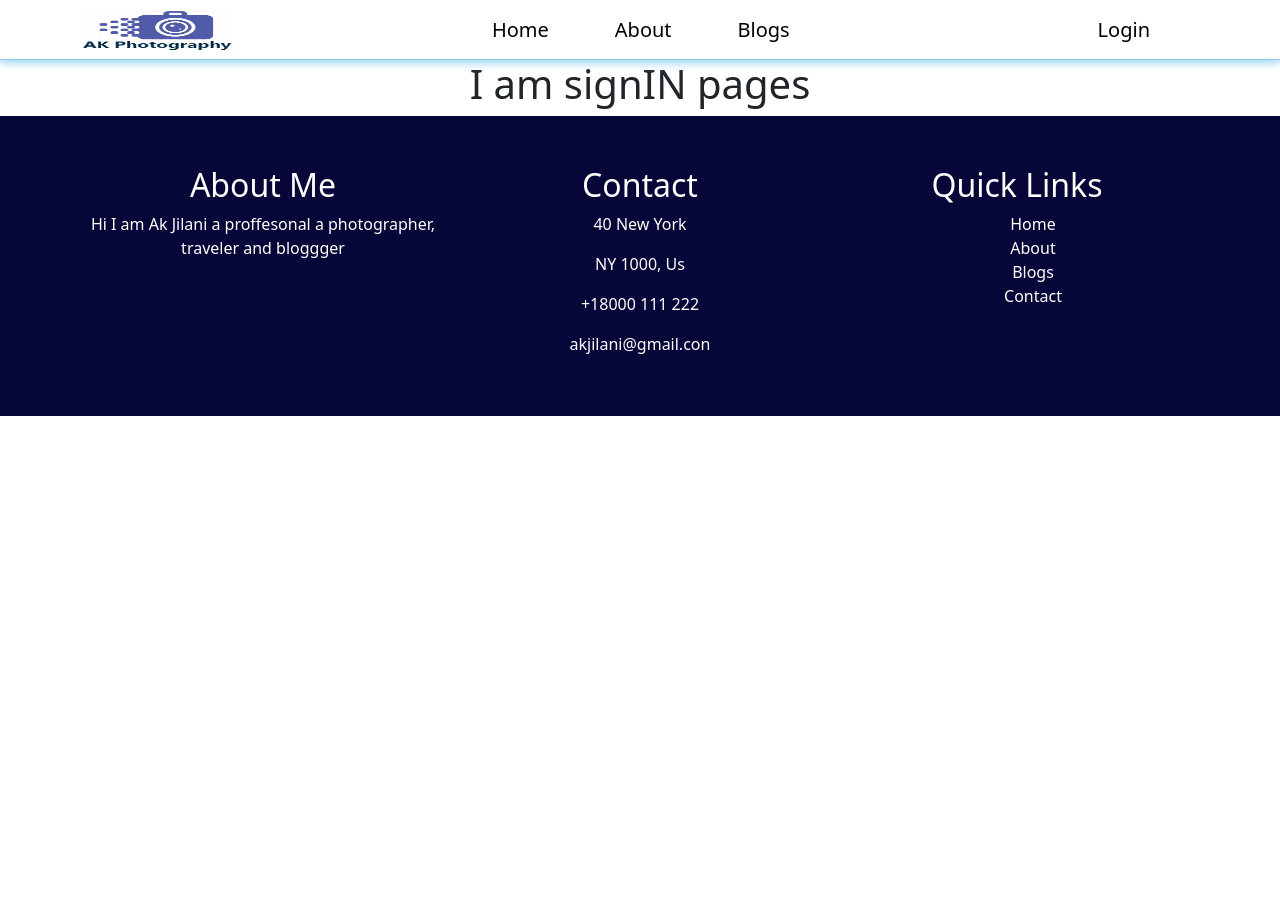
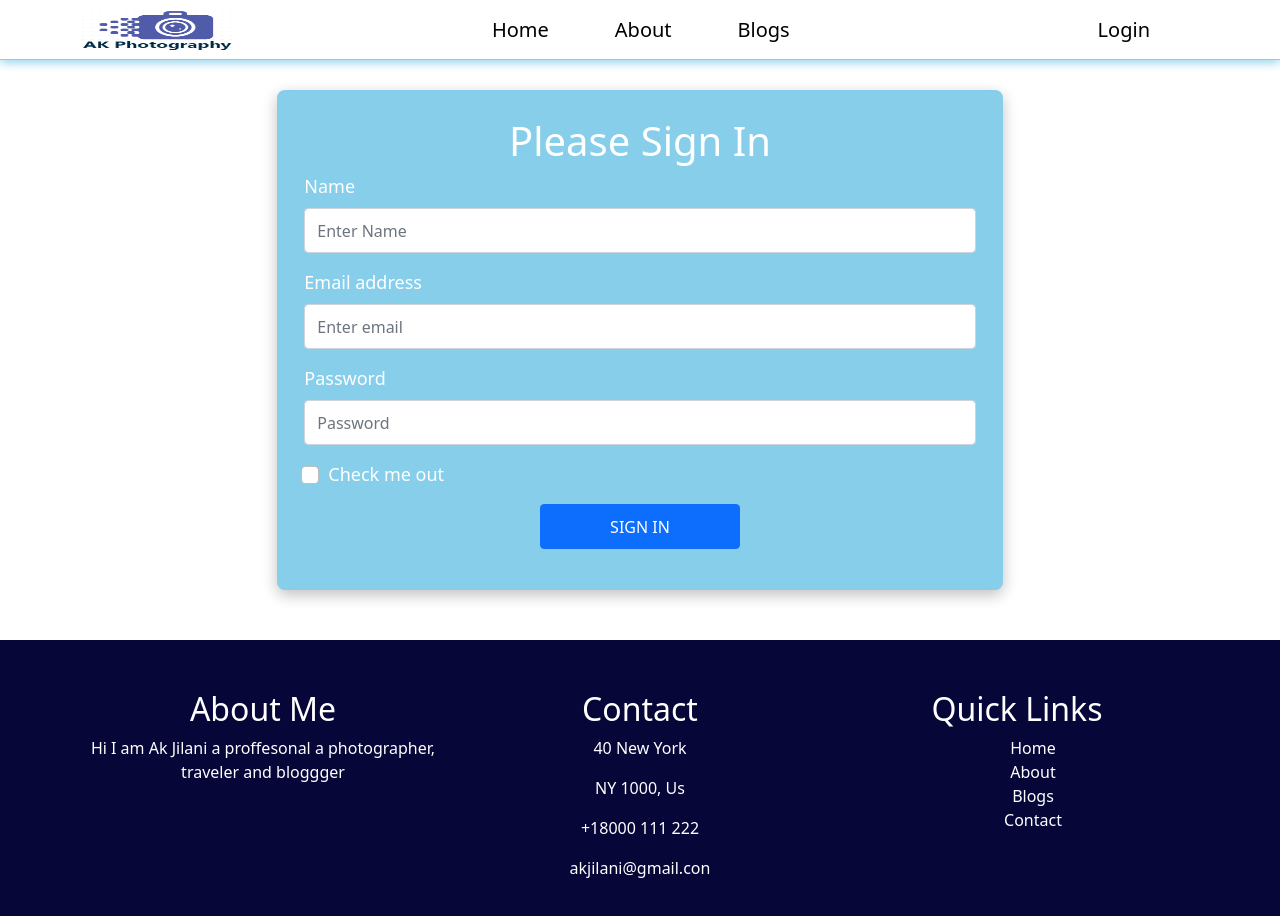
Before and after one commit to akjilani120/ak-photographer, a React (Create React App) app: page /signin in a window 1280 px wide. Shown: the top 916 px of the page. Before the commit the page ends 800 px from the top, so only its background shows below. Built offline with nearby package versions, Linux system fonts and the light colour scheme.

Commit message:
sign In component style finishe

```diff
--- a/src/Pages/Login/Login.js
+++ b/src/Pages/Login/Login.js
@@ -1,9 +1,15 @@
 import React from 'react';
+import { useNavigate } from 'react-router-dom';
 
 const Login = () => {
+    const navigate=useNavigate()
+    const handleSignIn=() =>{
+        navigate("/signin")
+    }
     return (
         <div>
             <h1>I am login page</h1>
+            <button onClick={handleSignIn} className='btn btn-primary'>Have you account</button>
         </div>
     );
 };
--- a/src/Pages/Login/SignIn/SignIn.css
+++ b/src/Pages/Login/SignIn/SignIn.css
@@ -0,0 +1,38 @@
+.sign-header{
+    display: flex;
+    justify-content: center;
+    margin-bottom: 50px;
+}
+.form-header{
+    width: 65%;
+    border: 2px solid skyblue;
+    padding: 25px;
+    margin-top: 30px;
+    border-radius: 8px;
+    box-shadow: 0px 5px 15px silver;
+    height: 500px;
+    background-color: skyblue;
+    color: white;
+}
+form label{
+    font-size: 18px;
+    font-weight: 500;
+    text-align: left;
+}
+form input{
+    height: 45px;
+    font-size: 18px;
+
+}
+.sign-btn{
+    width: 200px;
+    height: 45px;
+    font-size: 18px;
+    font-weight: 500;
+    text-transform: uppercase;
+}
+@media screen and (max-width:768px) {
+    .form-header{
+        width: 90%;
+    }
+}
--- a/src/Pages/Login/SignIn/SignIn.js
+++ b/src/Pages/Login/SignIn/SignIn.js
@@ -1,9 +1,33 @@
 import React from 'react';
-
+import { Button, Form } from 'react-bootstrap';
+import './SignIn.css'
 const SignIn = () => {
     return (
-        <div>
-            <h1>I am signIN pages</h1>
+        <div className='container sign-header '>
+           <div className="form-header ">
+               <h1 className=''>Please Sign In</h1>
+           <Form className=''>
+                <Form.Group className="mb-3 text-start" controlId="formBasicEmail">
+                    <Form.Label className=''>Name</Form.Label>
+                    <Form.Control type="Name" placeholder="Enter Name" required/>
+                </Form.Group>
+                <Form.Group className="mb-3 text-start" controlId="formBasicEmail">
+                    <Form.Label>Email address</Form.Label>
+                    <Form.Control type="email" placeholder="Enter email"  required/>
+                </Form.Group>
+
+                <Form.Group className="mb-3 text-start" controlId="formBasicPassword">
+                    <Form.Label>Password</Form.Label>
+                    <Form.Control type="password" placeholder="Password" required />
+                </Form.Group>
+                <Form.Group className="mb-3 text-start" controlId="formBasicCheckbox">
+                    <Form.Check type="checkbox" label="Check me out" />
+                </Form.Group>
+                <Button className='px-5 sign-btn' variant="primary" type="submit">
+                    Sign In
+                </Button>
+            </Form>
+           </div>
         </div>
     );
 };
```
